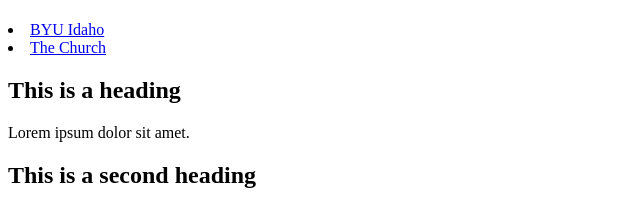
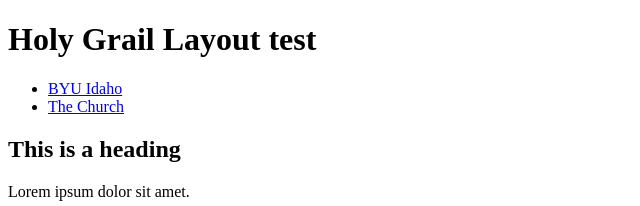
Before and after one commit to tyler-radke1/wdd130, a plain HTML site: page week02/holygrail.html in a window 1280 px wide. Shown: the top 206 px of the page, without its empty margins (0-640 px from the left). Drawn offline with Linux system fonts and the light colour scheme.

Commit message:
made some changes to match checker

```diff
--- a/week02/holygrail.html
+++ b/week02/holygrail.html
@@ -20,16 +20,14 @@ The meta author element. -->
 <body>
 <header>
     <h1>
-
+        Holy Grail Layout test
     </h1>
 </header>
 <nav>
-    <li>
-        <a href="https://byui.edu">BYU Idaho</a>
-    </li>
-    <li>
-        <a href="https://churchofjesuschrist.org">The Church</a>
-    </li>
+    <ul>
+        <li><a href="https://byui.edu">BYU Idaho</a> </li>
+        <li><a href="https://churchofjesuschrist.org">The Church</a> </li>
+    </ul>
 </nav>
 
 <main>
```
